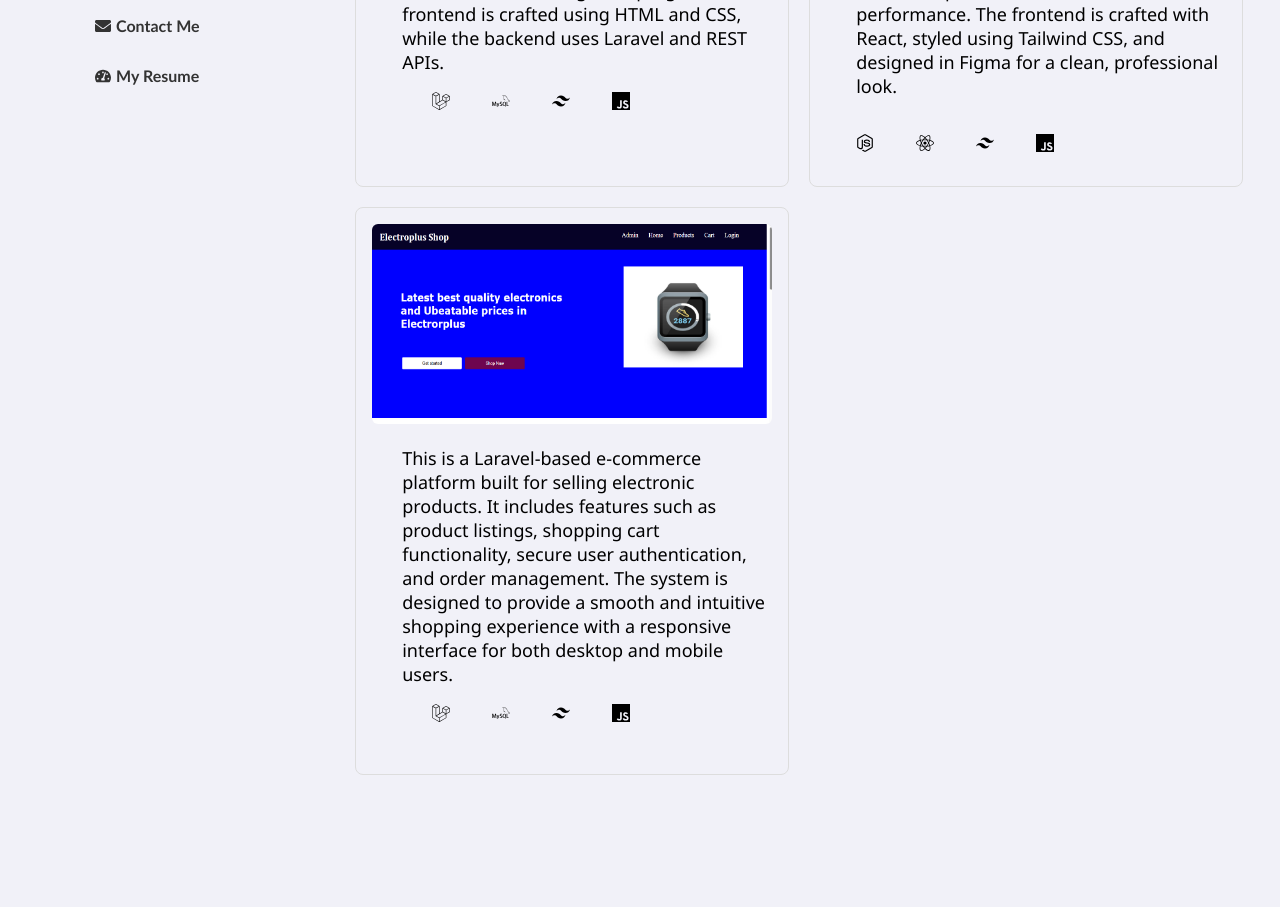
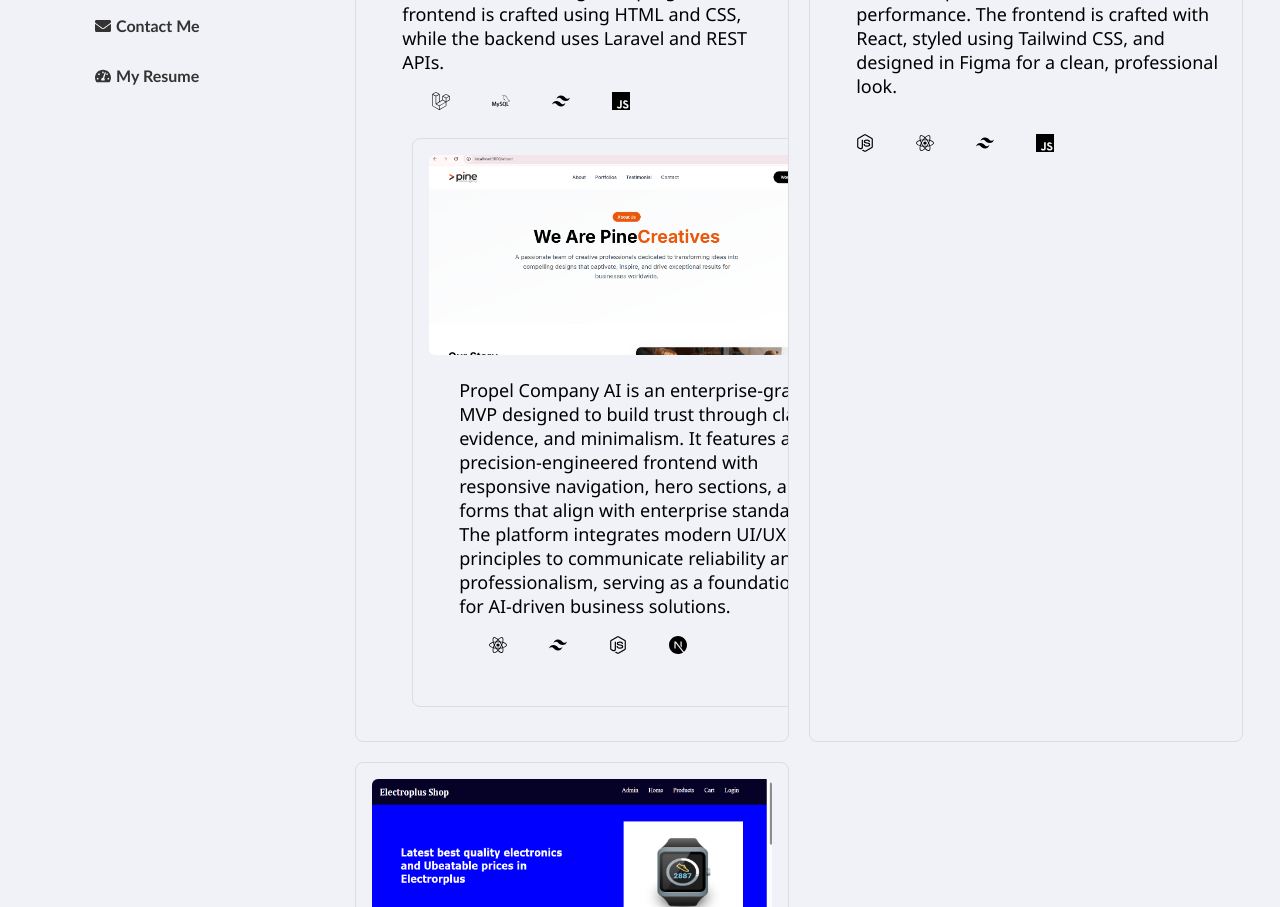
Before and after one commit to mwendwamutinda24/my-portfolio, a React (Vite) app: page /projects in a window 1280 px wide. Shown: the part 560-1467 px from the top of the page. Before the commit the page ends 1353 px from the top, so only its background shows below. Built offline with nearby package versions, Linux system fonts and the light colour scheme.

Commit message:
Update MyProjects.jsx

```diff
--- a/src/Home/MyProjects.jsx
+++ b/src/Home/MyProjects.jsx
@@ -121,6 +121,31 @@ const [showNav, setShowNav] = useState(false);
                <p className="toolin"><SiTailwindcss/> </p>
                 <p className="toolin">< SiJavascript/></p>
             </div>
+            <a
+  href="https://propel-company-ai-website.vercel.app/"
+  target="_blank"
+  rel="noopener noreferrer"
+  className="project4"
+>
+  <img src={aboutImg} className="pine" alt="Propel Company AI Project" />
+  <p>
+    Propel Company AI is an enterprise-grade MVP designed to build trust through clarity,
+    evidence, and minimalism. It features a precision-engineered frontend with responsive
+    navigation, hero sections, and forms that align with enterprise standards. The platform
+    integrates modern UI/UX principles to communicate reliability and professionalism,
+    serving as a foundation for AI-driven business solutions.
+    <div className="toolsin">
+      <p className="toolin"><FaReact /></p>
+      <p className="toolin"><SiTailwindcss /></p>
+      <p className="toolin"><FaNodeJs /></p>
+      <p className="toolin"><SiNextdotjs /></p>
+    </div>
+  </p>
+  <div className="overlay">
+    <span>View Project ➜</span>
+  </div>
+</a>
+
 
 
           </p>
```
